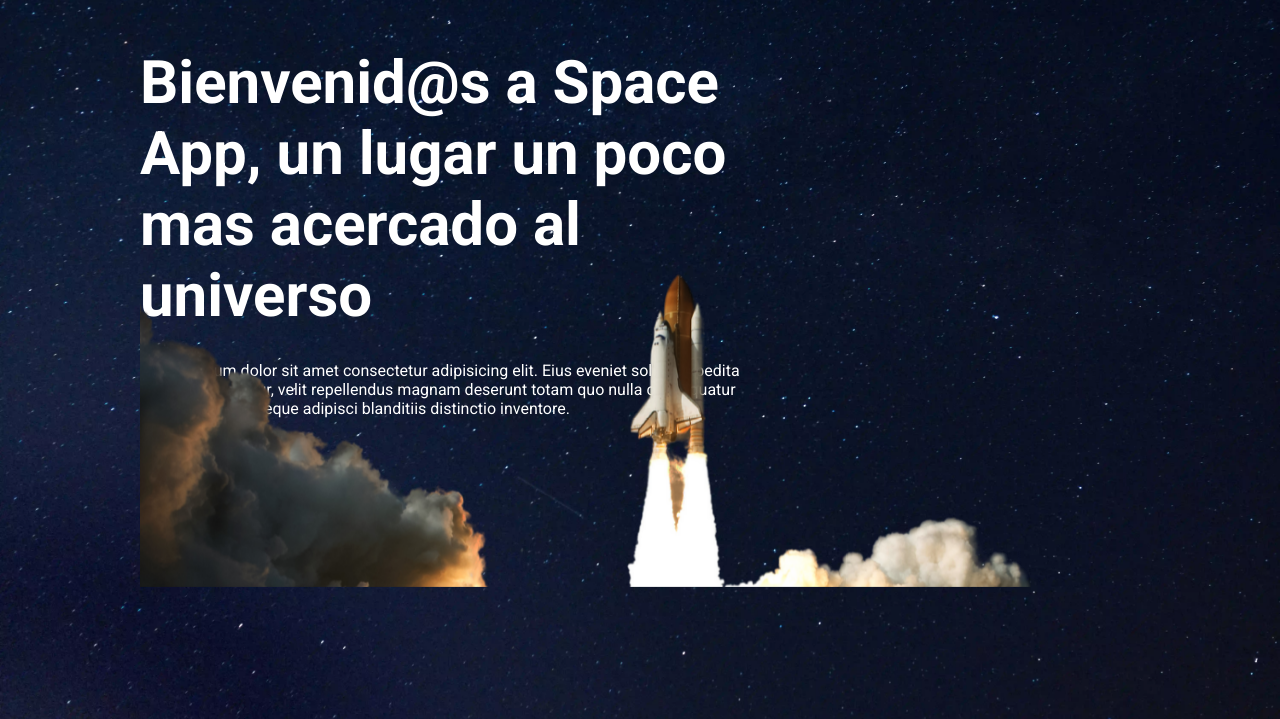
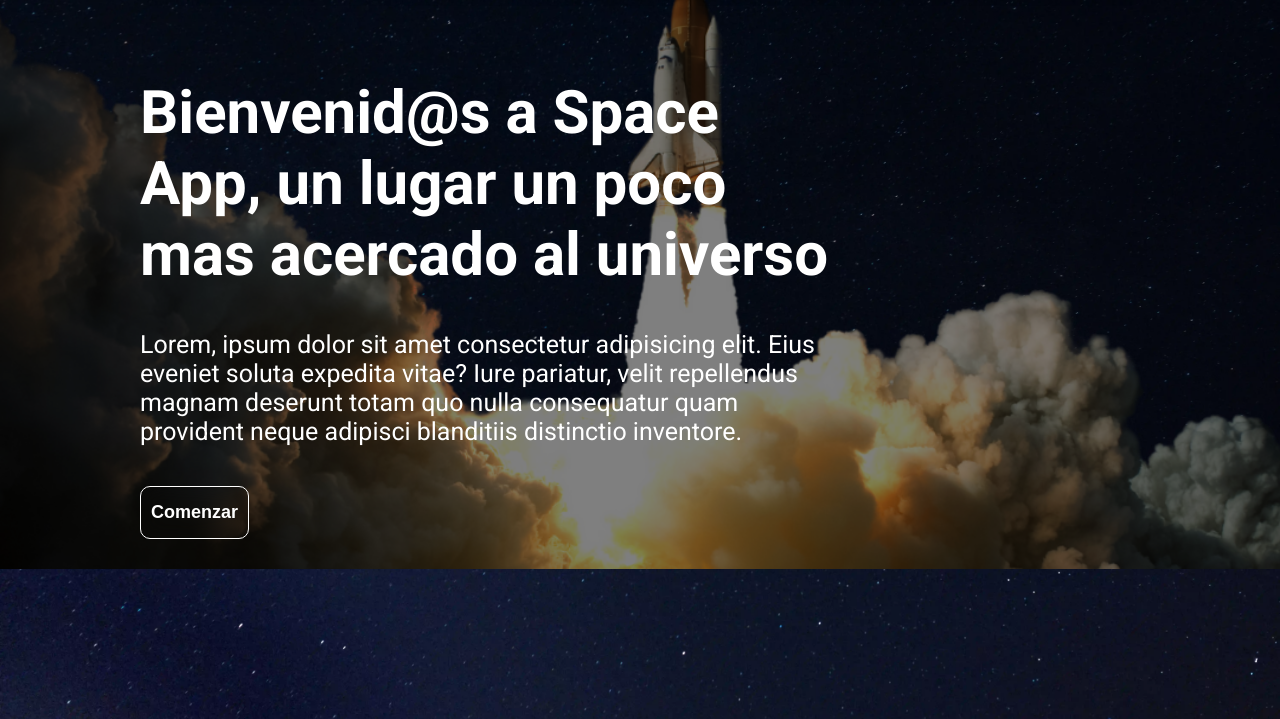
Before and after one commit to NicolleC16/final-project-jc, a plain HTML site: page index.html in a window 1280 px wide. Shown: the part 81-800 px from the top of the page. Drawn offline with Linux system fonts and the light colour scheme.

Commit message:
Seccion de bienvenida

```diff
--- a/assets/css/style.css
+++ b/assets/css/style.css
@@ -18,7 +18,6 @@ body {
     background-attachment: fixed;
     background-size: cover;
     background-position: center;
-
 }
 
 .header {
@@ -31,7 +30,7 @@ body {
     border-radius: 10px;
     backdrop-filter: blur(10px);
     background-color: #ffffff1c;
-
+    box-shadow: 0 0 10px rgba(0, 0, 0, 0.2);
 }
 
 .header-list {
@@ -58,38 +57,59 @@ body {
     background: white;
     transition: width 0.3s;
 }
+
 .header-link:hover::after{
     width: 100%;
 }
+
 .banner {
     position: relative;
-    max-width: 1000px;
-    margin: 0 auto;
     color: white;
-    min-height: 80dvh;
     margin-top: 50px;
+    padding: 30px;
+}
 
-}
 .banner-bg{
     background-image: url(../images/cohete.png);
     position: absolute;
     width: 100%;
-    height: 80dvh;
+    height: 1200px;
     background-size: cover;
-    background-position: right;
+    background-position: left;
+    background-repeat: no-repeat;
     right: 0;
-    top: -100px;
+    z-index: -1;
+    bottom: 0;
+}
 
+.banner-bg::after {
+    content: "";
+    position: absolute;
+    left: 0;
+    top: 0;
+    width: 100%;
+    height: 100%;
+    background: rgba(0, 0, 0, 0.5);
+    z-index: -1;
 }
+
+.banner article {
+    max-width: 1000px;
+    margin: 0 auto;
+}
+
 .banner article h1{
     font-size: 60px;
-    margin-bottom: 30px;
-    width: 600px;
+    margin-bottom: 40px;
+    width: 700px;
 }
+
 .banner article p{
-    margin-bottom: 30px;
-    width: 600px;
+    font-size: 25px;
+    margin-bottom: 40px;
+    width: 700px;
 }
+
 .banner article button {
     backdrop-filter: blur(10px);
     background: transparent;
@@ -100,6 +120,7 @@ body {
     font-weight: bold;
     color:white
 }
+
 .container{
     width: 100%;
 
```
